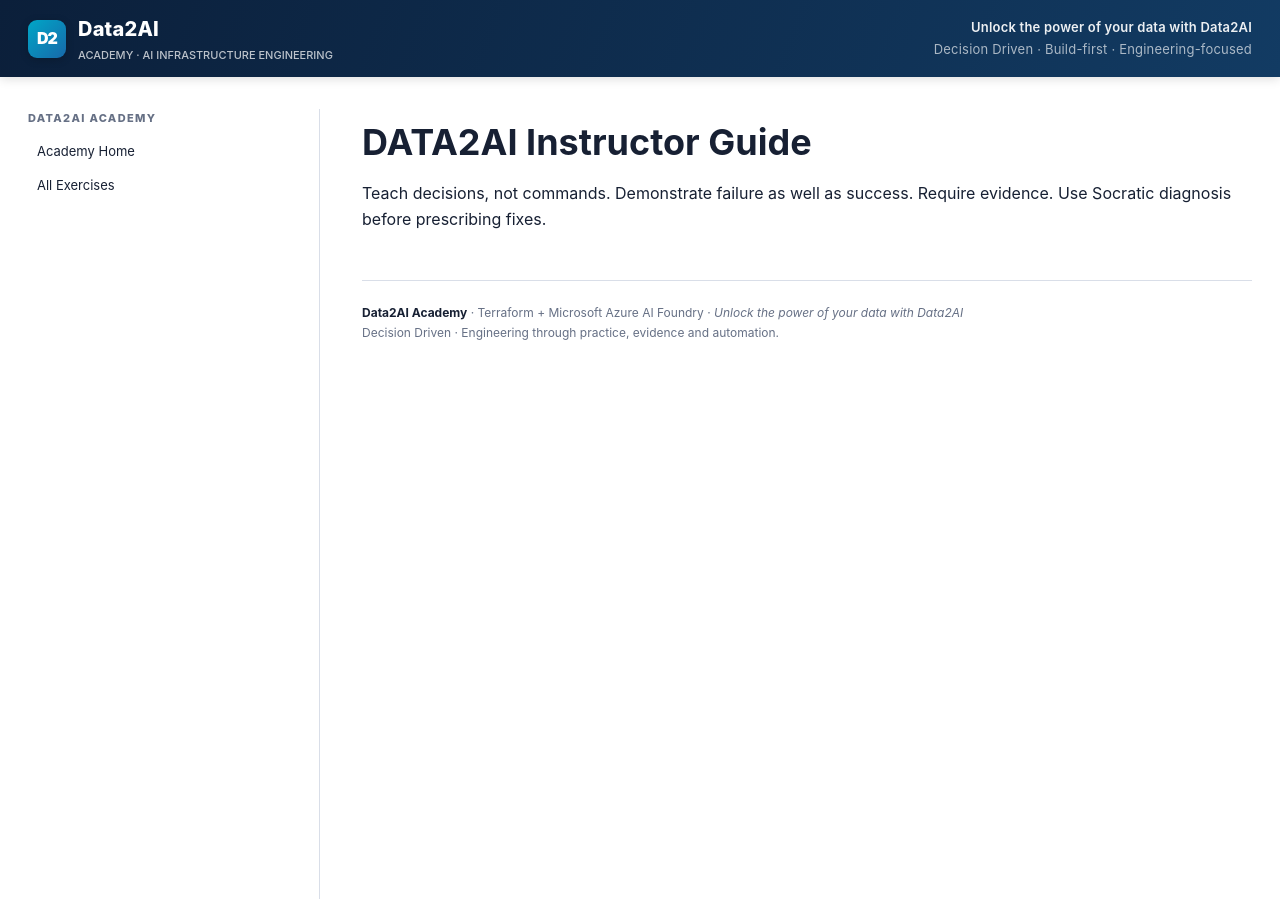
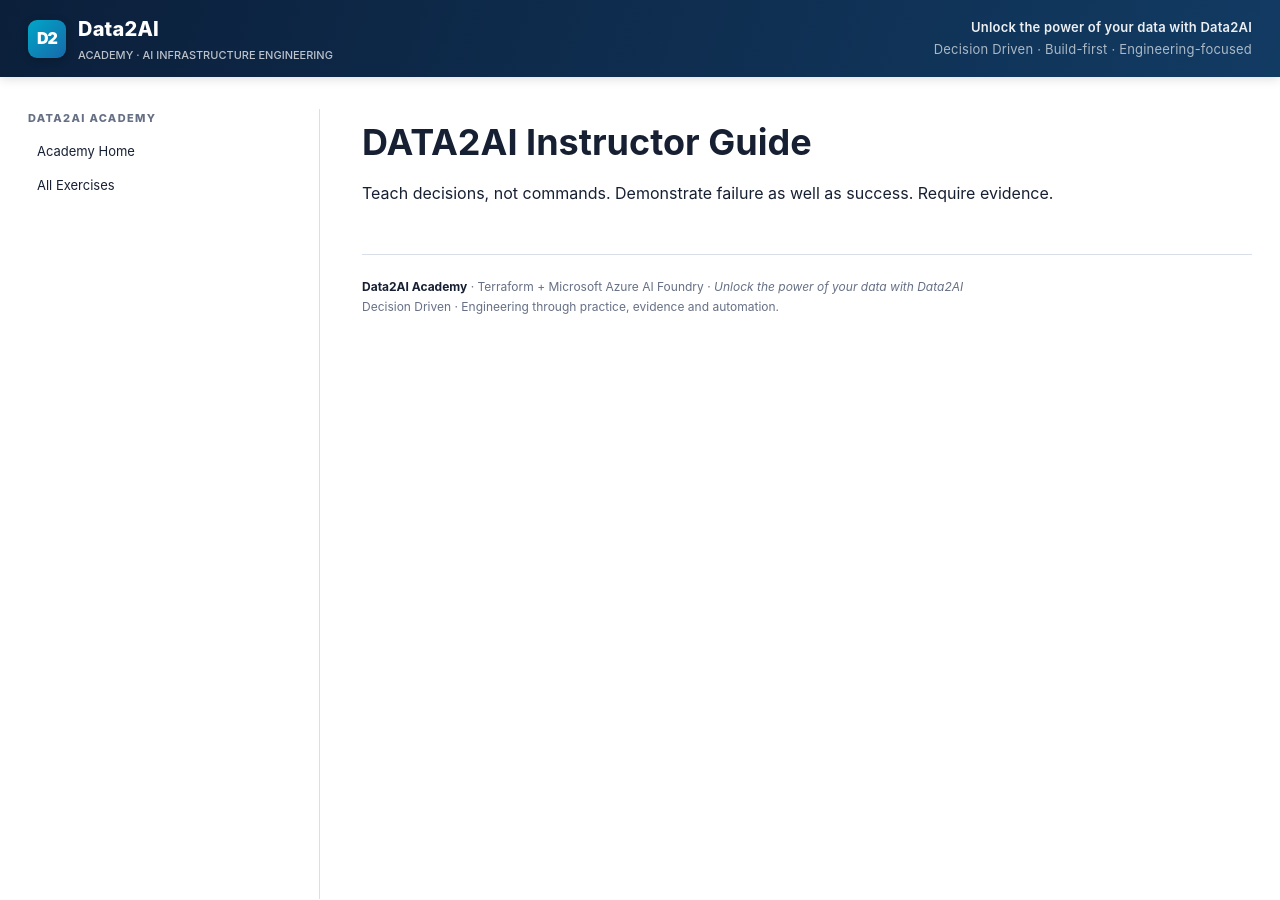
Before and after one commit to msellamiTN/data2ai-terraform-azure-foundry, a Jekyll site: the page built from instructor/instructor-guide.md, in a window 1280 px wide and 900 px high. Built offline with Jekyll 4.4.1, drawn with Linux system fonts in a browser that asks for light colours; our own code applies the rules of GitHub Pages for plain Markdown files.

```diff
--- a/instructor/instructor-guide.md
+++ b/instructor/instructor-guide.md
@@ -1,6 +1,3 @@
 # DATA2AI Instructor Guide
 
-Teach decisions, not commands.
-Demonstrate failure as well as success.
-Require evidence.
-Use Socratic diagnosis before prescribing fixes.
+Teach decisions, not commands. Demonstrate failure as well as success. Require evidence.
```
